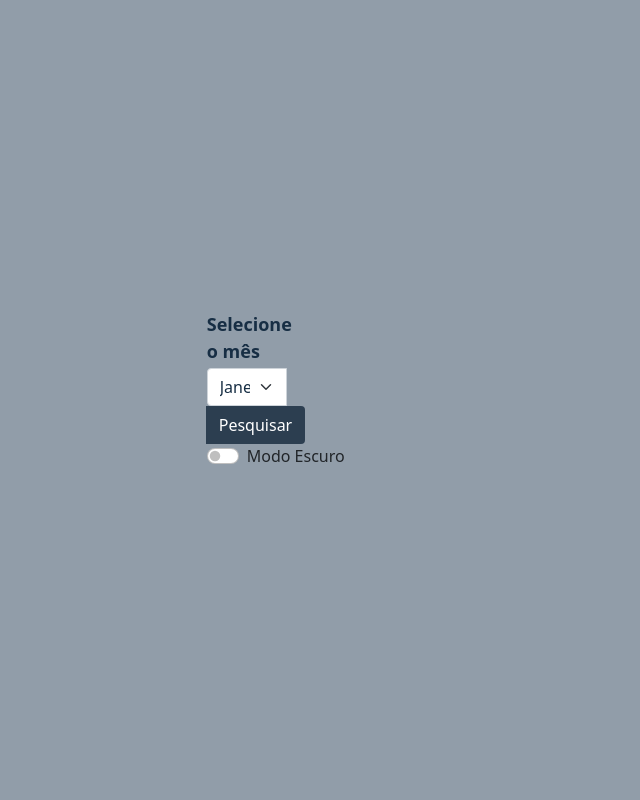
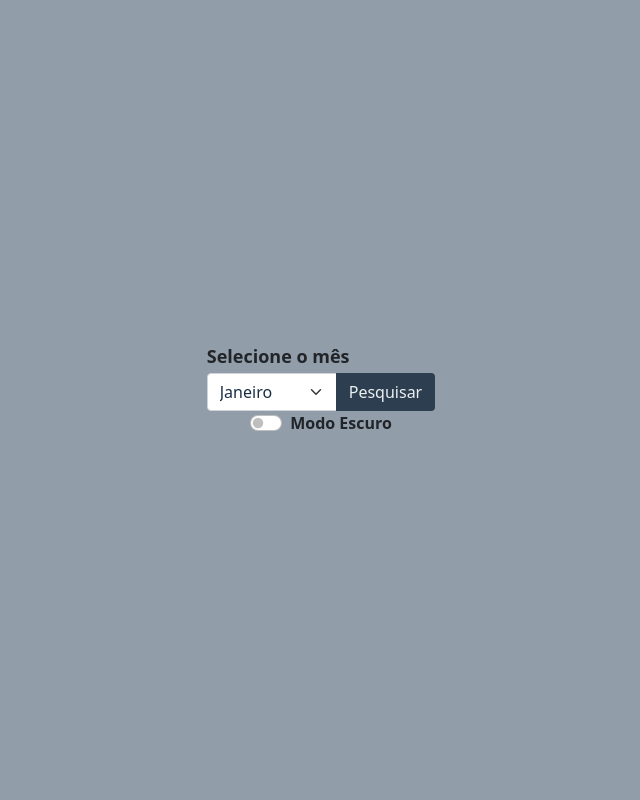
Before and after one commit to VeniFeitosa/calendar, a PHP site: page / in a window 1280 px wide. Shown: the whole page, without its empty margins (319-959 px from the left). Run offline with PHP 8.4, Linux system fonts and the light colour scheme; some libraries are stand-ins or nearby versions.

Commit message:
css vars e inicio do darkmode

```diff
--- a/calendar-adm/css/page.css
+++ b/calendar-adm/css/page.css
@@ -1,6 +1,17 @@
 :root{
+  --mainWhite: #ECF0F1;
   --dayColor: #2c3e50;
   --dayColorHover: #172e44;
+  --disabledColor: #aaa;
+  --todayColor: #ffa500;
+
+  /* --dayColor: #d4e1ed;
+    --dayColorHover: #c1c4c7;
+    --mainWhite: #000000;
+    --disabledColor: #856b6b;
+    --todayColor: #358de9;
+
+    */
 }
 
 * {
@@ -19,7 +30,7 @@ body{
   height: 100vh;
 }
 .form-group{
-  width: 35%;
+  /* width: 35%; */
   align-self: center;
 }
 
@@ -35,14 +46,14 @@ body{
 
 #pesq{
   background-color: var(--dayColor);
-  color: white;
+  color: var(--mainWhite);
 }
 
 #pesq:hover{
   background-color: var(--dayColorHover);
 }
-#labelMes{
-  color: var(--dayColorHover);
+#labelMes, .form-check-label{
+  /* color: var(--dayColorHover); */
   font-weight: bold;
 }
 .form-select{
@@ -61,6 +72,18 @@ textarea{
 .tdButton{
   width: 25%;
 }
+.cont-header{
+  display: flex;
+  width: 80%;
+  justify-content: space-between;
+  flex-direction: column;
+}
+.form-switch{
+  align-self: center;
+}
+.dateBadge{
+  background-color: var(--todayColor);
+}
 
 @media (max-width: 425px){
   .form-group{
@@ -73,7 +96,7 @@ textarea{
 }
 @media (max-width: 755px){
   .form-group{
-    width: 65%;
+    /* width: 65%; */
   }
 }
 
--- a/calendar-adm/css/style.css
+++ b/calendar-adm/css/style.css
@@ -1,6 +1,17 @@
 :root{
+  --mainWhite: #ECF0F1;
   --dayColor: #2c3e50;
   --dayColorHover: #172e44;
+  --disabledColor: #aaa;
+  --todayColor: #ffa500;
+
+  /* --dayColor: #d4e1ed;
+    --dayColorHover: #c1c4c7;
+    --mainWhite: #000000;
+    --disabledColor: #856b6b;
+    --todayColor: #358de9;
+
+    */
 }
 
 .calendar-box {
@@ -41,11 +52,11 @@
 }
 
 .day.disabled span {
-  color: #AAA;
+  color: var(--disabledColor);
 }
 
 .day.selected span {
-  background: orange;
+  background-color: var(--todayColor);
 }
 
 .day.today span {
--- a/calendar-adm/css/theme.css
+++ b/calendar-adm/css/theme.css
@@ -1,6 +1,17 @@
 :root{
+  --mainWhite: #ECF0F1;
   --dayColor: #2c3e50;
   --dayColorHover: #172e44;
+  --disabledColor: #aaa;
+  --todayColor: #ffa500;
+
+  /* --dayColor: #d4e1ed;
+    --dayColorHover: #c1c4c7;
+    --mainWhite: #000000;
+    --disabledColor: #856b6b;
+    --todayColor: #358de9;
+
+    */
 }
 
 .buttons-container {
@@ -15,7 +26,7 @@
     margin-bottom: 10px;
     margin-right: 5px;
     font-size: 22px;
-    color: #ECF0F1;
+    color: var(--mainWhite);
     font-weight: bold;
   }
 
@@ -64,7 +75,7 @@
     text-transform: uppercase;
     font-size: 120%;
     cursor: initial;
-    color: #ECF0F1;
+    color: var(--mainWhite);
     height: 35px;
   }
 
@@ -79,7 +90,7 @@
     line-height: 40px;
     border-radius: 50%;
     vertical-align: middle;
-    color: #ECF0F1;
+    color: var(--mainWhite);
   }
 
   .day.today span {
--- a/calendar-adm/js/index.js
+++ b/calendar-adm/js/index.js
@@ -44,6 +44,8 @@ const backButton = document.querySelector('#backButton')
 const backButton2 = document.querySelector('#backButton2')
 //botão deletar mensagem
 const delButton = document.querySelector('#delButton')
+//div checkbox darkmode
+const divDarkMode = document.querySelector('.form-switch')
 
 //escondendo elementos não usados ao carregar a página
 $(form).hide()
@@ -102,9 +104,9 @@ btn.addEventListener('click', () => {
             success: function (response) {
                 if (response) {
                     if (window.innerWidth <= 425) {
-                        $(elemSpan).append('<span class="dateBadge position-absolute top-0 start-120 translate-middle p-1 bg-warning border border-light rounded-circle"></span>')
+                        $(elemSpan).append('<span class="dateBadge position-absolute top-0 start-120 translate-middle p-1  border border-light rounded-circle"></span>')
                     }else{
-                        $(elemSpan).append('<span class="dateBadge position-absolute top-0 start-100 translate-middle p-1 bg-warning border border-light rounded-circle"></span>')
+                        $(elemSpan).append('<span class="dateBadge position-absolute top-0 start-100 translate-middle p-1  border border-light rounded-circle"></span>')
                     }
                 }
             }
@@ -389,9 +391,9 @@ saveNewButton.addEventListener('click', () => {
                     tbody.innerHTML = ''
                     generateContent(messageDate)
                     if (window.innerWidth <= 425) {
-                        $(dayClicked).children().append('<span class="dateBadge position-absolute top-0 start-120 translate-middle p-1 bg-warning border border-light rounded-circle"></span>')
+                        $(dayClicked).children().append('<span class="dateBadge position-absolute top-0 start-120 translate-middle p-1  border border-light rounded-circle"></span>')
                     }else{
-                        $(dayClicked).children().append('<span class="dateBadge position-absolute top-0 start-100 translate-middle p-1 bg-warning border border-light rounded-circle"></span>')
+                        $(dayClicked).children().append('<span class="dateBadge position-absolute top-0 start-100 translate-middle p-1  border border-light rounded-circle"></span>')
                     }
                 }else if(response == "messageEmpty"){
                     toastr.success("Salvo com sucesso.", "Pronto!")
@@ -430,6 +432,24 @@ delButton.addEventListener('click', ()=>{
     }
 })
 
+divDarkMode.addEventListener('click', (e) => {
+    // if (divDarkMode.dataset.dark == 'off') {
+    //     divDarkMode.dataset.dark.toggle = 'on'
+    // }
+
+    // if (divDarkMode.dataset.dark == 'on') {
+    //     divDarkMode.dataset.dark = 'off'
+    // }
+    if (e.target.classList.contains('form-switch')) {
+        return
+    }else if(e.target.classList.contains('form-check-label')){
+        return
+    }else{
+        console.log(divDarkMode.classList)
+        divDarkMode.classList.toggle('on')
+    }
+})
+
 function generateContent(messageDate){
     showLoading(modalBody1)
     $.ajax({
```
